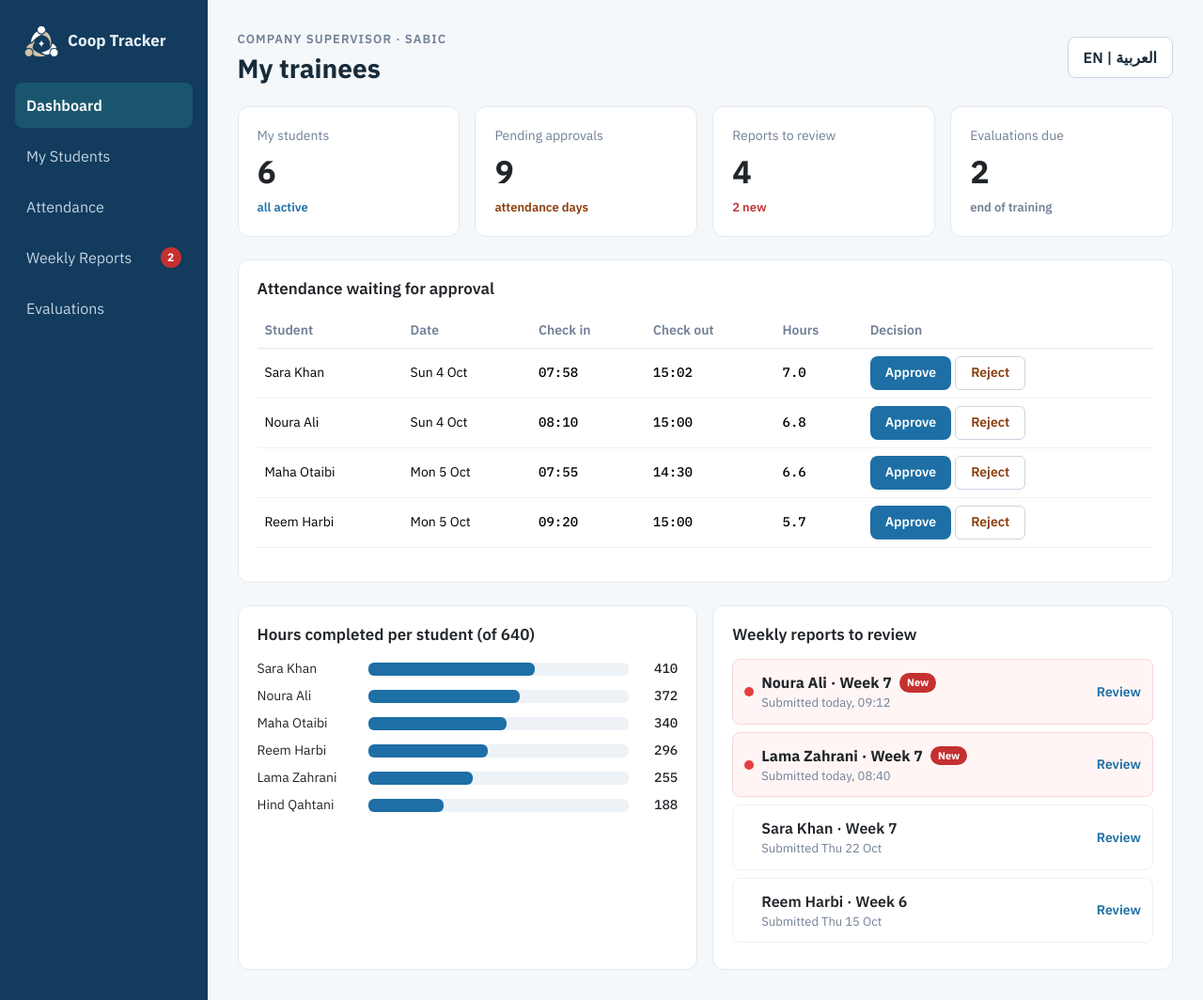
After one commit to Lojin-A/Coop-Tracker, a Laravel app: page /supervisor in a window 1280 px wide. The commit adds this page. Shown: the whole page at 94% size. Run offline with Laravel 12, Linux system fonts and the light colour scheme.

Commit message:
Add student dashboard

```diff
--- a/dashboard-service/app/Http/Controllers/DashboardController.php
+++ b/dashboard-service/app/Http/Controllers/DashboardController.php
@@ -12,4 +12,11 @@ class DashboardController extends Controller
             'stats' => $stats->coordinator(),
         ]);
     }
+
+    public function supervisor(StatsService $stats)
+    {
+        return view('dashboard.supervisor', [
+            'stats' => $stats->supervisor(),
+        ]);
+    }
 }
--- a/dashboard-service/app/Services/StatsService.php
+++ b/dashboard-service/app/Services/StatsService.php
@@ -8,31 +8,57 @@ class StatsService
     {
         return [
             'kpis' => [
-                ['label' => 'Active students',     'value' => '48',  'note' => '+6 this term',      'color' => 'accent'],
-                ['label' => 'Partner companies',   'value' => '12',  'note' => '3 new',             'color' => 'accent'],
-                ['label' => 'Avg hours completed', 'value' => '312', 'note' => 'of 640 required',   'color' => 'muted'],
-                ['label' => 'Late reports',        'value' => '7',   'note' => 'needs follow-up',   'color' => 'warn'],
+                ['label' => 'Active students',     'value' => '48',  'note' => '+6 this term',    'class' => 'text-accent'],
+                ['label' => 'Partner companies',   'value' => '12',  'note' => '3 new',           'class' => 'text-accent'],
+                ['label' => 'Avg hours completed', 'value' => '312', 'note' => 'of 640 required', 'class' => 'text-muted-2'],
+                ['label' => 'Late reports',        'value' => '7',   'note' => 'needs follow-up', 'class' => 'text-warn'],
             ],
-            'companies'   => $this->companies(),
+            'companies'   => $this->bars([
+                ['SABIC', 9], ['RCJY', 8], ['Aramco', 7],
+                ['Marafiq', 6], ['Yanbu Cement', 5], ['Others', 13],
+            ], 13),
             'weeks'       => $this->weeks(),
             'line_points' => $this->linePoints(),
             'late' => [
-                ['student' => 'Sara Khan',    'company' => 'SABIC',   'week' => 'Week 6', 'days' => '3 days'],
-                ['student' => 'Noura Ali',    'company' => 'RCJY',    'week' => 'Week 6', 'days' => '2 days'],
-                ['student' => 'Maha Otaibi',  'company' => 'Marafiq', 'week' => 'Week 5', 'days' => '8 days'],
-                ['student' => 'Reem Harbi',   'company' => 'Aramco',  'week' => 'Week 6', 'days' => '1 day'],
+                ['student' => 'Sara Khan',   'company' => 'SABIC',   'week' => 'Week 6', 'days' => '3 days'],
+                ['student' => 'Noura Ali',   'company' => 'RCJY',    'week' => 'Week 6', 'days' => '2 days'],
+                ['student' => 'Maha Otaibi', 'company' => 'Marafiq', 'week' => 'Week 5', 'days' => '8 days'],
+                ['student' => 'Reem Harbi',  'company' => 'Aramco',  'week' => 'Week 6', 'days' => '1 day'],
             ],
         ];
     }
 
-    private function companies()
+    public function supervisor()
     {
-        $rows = [
-            ['SABIC', 9], ['RCJY', 8], ['Aramco', 7],
-            ['Marafiq', 6], ['Yanbu Cement', 5], ['Others', 13],
+        return [
+            'company' => 'SABIC',
+            'kpis' => [
+                ['label' => 'My students',       'value' => '6', 'note' => 'all active',       'class' => 'text-accent'],
+                ['label' => 'Pending approvals', 'value' => '9', 'note' => 'attendance days',  'class' => 'text-warn'],
+                ['label' => 'Reports to review', 'value' => '4', 'note' => '2 new',            'class' => 'text-danger-2'],
+                ['label' => 'Evaluations due',   'value' => '2', 'note' => 'end of training',  'class' => 'text-muted-2'],
+            ],
+            'pending' => [
+                ['student' => 'Sara Khan',   'date' => 'Sun 4 Oct', 'in' => '07:58', 'out' => '15:02', 'hours' => '7.0'],
+                ['student' => 'Noura Ali',   'date' => 'Sun 4 Oct', 'in' => '08:10', 'out' => '15:00', 'hours' => '6.8'],
+                ['student' => 'Maha Otaibi', 'date' => 'Mon 5 Oct', 'in' => '07:55', 'out' => '14:30', 'hours' => '6.6'],
+                ['student' => 'Reem Harbi',  'date' => 'Mon 5 Oct', 'in' => '09:20', 'out' => '15:00', 'hours' => '5.7'],
+            ],
+            'students' => $this->bars([
+                ['Sara Khan', 410], ['Noura Ali', 372], ['Maha Otaibi', 340],
+                ['Reem Harbi', 296], ['Lama Zahrani', 255], ['Hind Qahtani', 188],
+            ], 640),
+            'reports' => [
+                ['student' => 'Noura Ali',   'week' => 'Week 7', 'date' => 'today, 09:12', 'is_new' => true],
+                ['student' => 'Lama Zahrani','week' => 'Week 7', 'date' => 'today, 08:40', 'is_new' => true],
+                ['student' => 'Sara Khan',   'week' => 'Week 7', 'date' => 'Thu 22 Oct',   'is_new' => false],
+                ['student' => 'Reem Harbi',  'week' => 'Week 6', 'date' => 'Thu 15 Oct',   'is_new' => false],
+            ],
         ];
+    }
 
-        $max = 13;
+    private function bars($rows, $max)
+    {
         $out = [];
 
         foreach ($rows as $row) {
--- a/dashboard-service/public/css/coop.css
+++ b/dashboard-service/public/css/coop.css
@@ -1,16 +1,3 @@
-/* ============================================================
-   Coop Tracker — shared design system
-   Source of truth: the team design canvas (Coop Tracker Dashboards)
-
-   Put a copy of this file in EVERY service at:
-       public/css/coop.css
-
-   Then in that service's layout, after the Bootstrap link:
-       <link href="{{ asset('css/coop.css') }}" rel="stylesheet">
-
-   Do not change colours here on your own — if something needs to
-   change, agree it with the team and update all four copies.
-   ============================================================ */
 
 @import url('https://fonts.googleapis.com/css2?family=IBM+Plex+Sans:wght@400;500;600;700&family=IBM+Plex+Mono:wght@500&display=swap');
 
@@ -252,3 +239,57 @@ html[dir="rtl"] body {
 html[dir="rtl"] .eyebrow {
     letter-spacing: normal;
 }
+/* ---------- 12. Alerts / new items ---------- */
+
+.text-danger-2 { color: #C53030; }
+
+.badge-new {
+    background: #C53030;
+    color: #fff;
+    font-size: 11px;
+    font-weight: 700;
+    padding: 2px 8px;
+    border-radius: 999px;
+}
+
+.badge-count {
+    background: #C53030;
+    color: #fff;
+    font-size: 12px;
+    font-weight: 700;
+    min-width: 22px;
+    height: 22px;
+    padding: 0 6px;
+    border-radius: 999px;
+    display: inline-flex;
+    align-items: center;
+    justify-content: center;
+}
+
+.list-row {
+    border: 1px solid var(--track);
+    background: #fff;
+    border-radius: var(--radius-btn);
+    padding: 12px;
+}
+
+.list-row.is-new {
+    background: #FFF5F5;
+    border-color: #FBD5D5;
+}
+
+.dot-new {
+    width: 10px;
+    height: 10px;
+    border-radius: 50%;
+    background: #E53E3E;
+    flex: none;
+}
+
+.btn-reject {
+    background: #fff;
+    color: var(--warn);
+    border: 1px solid #CBD5E0;
+    border-radius: 6px;
+    font-weight: 600;
+}
--- /dev/null
+++ b/dashboard-service/resources/views/dashboard/supervisor.blade.php
@@ -0,0 +1,123 @@
+@extends('layouts.app')
+
+@section('role', 'Company Supervisor · ' . $stats['company'])
+@section('title', 'My trainees')
+
+@section('sidebar')
+    @include('partials.sidemenu-supervisor')
+@endsection
+
+@section('actions')
+    <button type="button" class="btn-quiet px-3">EN | العربية</button>
+@endsection
+
+@section('content')
+
+    {{-- KPI cards --}}
+    <div class="row row-cols-1 row-cols-sm-2 row-cols-xl-4 g-3 mb-4">
+        @foreach ($stats['kpis'] as $kpi)
+            <div class="col">
+                <div class="card h-100">
+                    <div class="card-body">
+                        <p class="kpi-label mb-1">{{ $kpi['label'] }}</p>
+                        <p class="kpi-value mb-1">{{ $kpi['value'] }}</p>
+                        <p class="kpi-note mb-0 {{ $kpi['class'] }}">{{ $kpi['note'] }}</p>
+                    </div>
+                </div>
+            </div>
+        @endforeach
+    </div>
+
+    {{-- Attendance waiting for approval --}}
+    <div class="card mb-4">
+        <div class="card-body">
+            <h2 class="mb-3">Attendance waiting for approval</h2>
+
+            <div class="table-responsive">
+                <table class="table align-middle">
+                    <thead>
+                        <tr>
+                            <th>Student</th>
+                            <th>Date</th>
+                            <th>Check in</th>
+                            <th>Check out</th>
+                            <th>Hours</th>
+                            <th>Decision</th>
+                        </tr>
+                    </thead>
+                    <tbody>
+                        @foreach ($stats['pending'] as $row)
+                            <tr>
+                                <td>{{ $row['student'] }}</td>
+                                <td>{{ $row['date'] }}</td>
+                                <td class="num">{{ $row['in'] }}</td>
+                                <td class="num">{{ $row['out'] }}</td>
+                                <td class="num">{{ $row['hours'] }}</td>
+                                <td>
+                                    <div class="d-flex gap-1">
+                                        <button type="button" class="btn-accent px-3" style="min-height: 36px;">Approve</button>
+                                        <button type="button" class="btn-reject px-3" style="min-height: 36px;">Reject</button>
+                                    </div>
+                                </td>
+                            </tr>
+                        @endforeach
+                    </tbody>
+                </table>
+            </div>
+        </div>
+    </div>
+
+    {{-- Bars + reports --}}
+    <div class="row g-3">
+
+        <div class="col-lg-6">
+            <div class="card h-100">
+                <div class="card-body">
+                    <h2 class="mb-3">Hours completed per student (of 640)</h2>
+
+                    @foreach ($stats['students'] as $student)
+                        <div class="d-flex align-items-center gap-2 mb-2" style="font-size: 14px;">
+                            <span style="width: 110px;">{{ $student['name'] }}</span>
+                            <span class="flex-fill bar-track">
+                                <span class="d-block bar-fill" style="width: {{ $student['width'] }};"></span>
+                            </span>
+                            <span class="num text-end" style="width: 44px;">{{ $student['count'] }}</span>
+                        </div>
+                    @endforeach
+                </div>
+            </div>
+        </div>
+
+        <div class="col-lg-6">
+            <div class="card h-100">
+                <div class="card-body">
+                    <h2 class="mb-3">Weekly reports to review</h2>
+
+                    @foreach ($stats['reports'] as $report)
+                        <div class="list-row d-flex justify-content-between align-items-center gap-2 mb-2 {{ $report['is_new'] ? 'is-new' : '' }}">
+                            <div class="d-flex align-items-center gap-2">
+                                @if ($report['is_new'])
+                                    <span class="dot-new"></span>
+                                @else
+                                    <span style="width: 10px;"></span>
+                                @endif
+                                <div>
+                                    <div class="d-flex align-items-center gap-2 {{ $report['is_new'] ? 'fw-bold' : 'fw-semibold' }}">
+                                        {{ $report['student'] }} · {{ $report['week'] }}
+                                        @if ($report['is_new'])
+                                            <span class="badge-new">New</span>
+                                        @endif
+                                    </div>
+                                    <div class="text-muted-2" style="font-size: 13px;">Submitted {{ $report['date'] }}</div>
+                                </div>
+                            </div>
+                            <a href="#" class="fw-semibold text-decoration-none" style="font-size: 14px;">Review</a>
+                        </div>
+                    @endforeach
+                </div>
+            </div>
+        </div>
+
+    </div>
+
+@endsection
--- a/dashboard-service/resources/views/layouts/app.blade.php
+++ b/dashboard-service/resources/views/layouts/app.blade.php
@@ -7,7 +7,6 @@
 
     <link href="https://cdn.jsdelivr.net/npm/bootstrap@5.3.8/dist/css/bootstrap.min.css" rel="stylesheet">
     <link href="{{ asset('css/coop.css') }}" rel="stylesheet">
-
 </head>
 <body>
 
@@ -20,12 +19,21 @@
                 <span class="fw-bold" style="font-size: 17px;">Coop Tracker</span>
             </div>
 
-            @include('partials.sidemenu')
+            @yield('sidebar')
         </nav>
 
         <main class="main">
-            <p class="eyebrow mb-1">@yield('role')</p>
-            <h1 class="fw-bold mb-4" style="font-size: 28px;">@yield('title')</h1>
+
+            <div class="d-flex flex-wrap justify-content-between align-items-center gap-3 mb-4">
+                <div>
+                    <p class="eyebrow mb-1">@yield('role')</p>
+                    <h1 class="fw-bold mb-0" style="font-size: 28px;">@yield('title')</h1>
+                </div>
+                <div class="d-flex gap-2 align-items-center">
+                    @yield('actions')
+                </div>
+            </div>
+
             @yield('content')
         </main>
 
--- /dev/null
+++ b/dashboard-service/resources/views/partials/sidemenu-supervisor.blade.php
@@ -0,0 +1,8 @@
+<a href="{{ url('/supervisor') }}" class="active">Dashboard</a>
+<a href="#">My Students</a>
+<a href="#">Attendance</a>
+<a href="#" class="d-flex justify-content-between align-items-center">
+    Weekly Reports
+    <span class="badge-count">2</span>
+</a>
+<a href="#">Evaluations</a>
--- a/dashboard-service/routes/web.php
+++ b/dashboard-service/routes/web.php
@@ -4,3 +4,4 @@ use Illuminate\Support\Facades\Route;
 use App\Http\Controllers\DashboardController;
 
 Route::get('/', [DashboardController::class, 'coordinator']);
+Route::get('/supervisor', [DashboardController::class, 'supervisor']);
```
Also changed, not shown: dashboard-service/resources/views/dashboard/coordinator.blade.php (+12 -2 lines).
